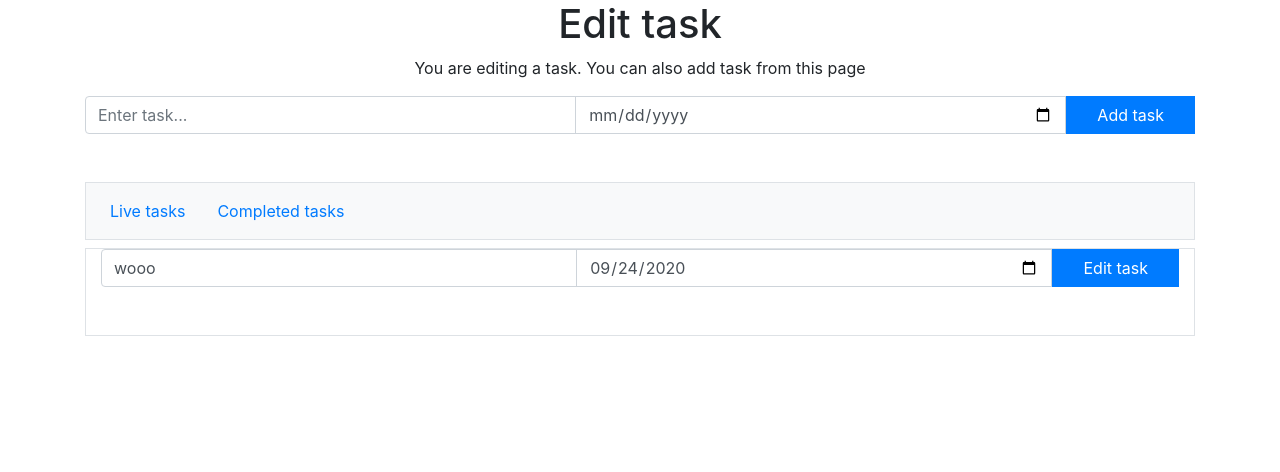
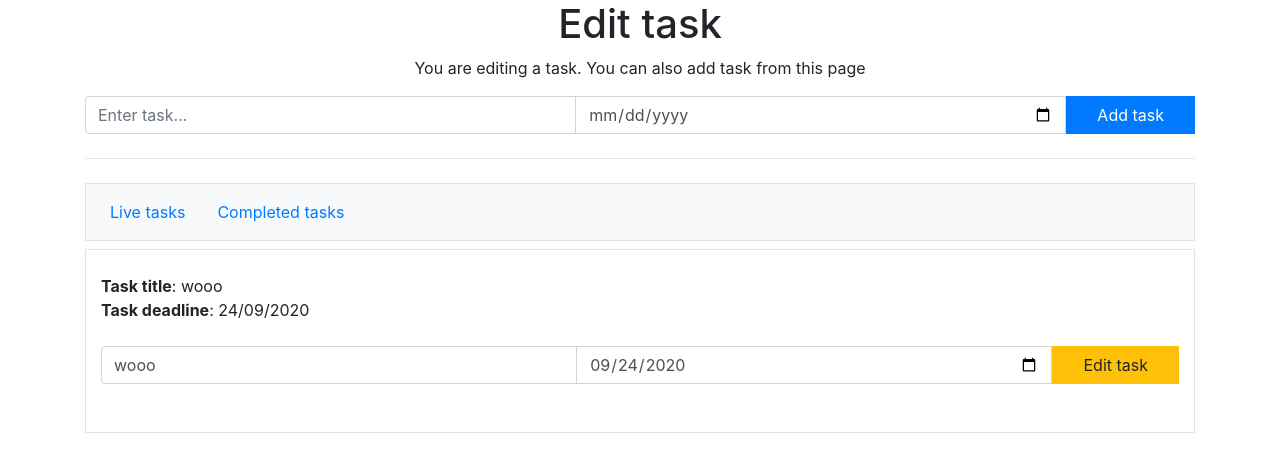
Before and after one commit to deividas-pelakauskas/todo-flask, a Flask app: page /edit/3 in a window 1280 px wide. Shown: the top 472 px of the page. Run offline with Flask 2, Linux system fonts and the light colour scheme; data comes from the database, SQL or seed files in the repository; both versions use the stored data as it was after the commit; some libraries are stand-ins or nearby versions.

Commit message:
Added more styling

```diff
--- a/templates/edit.html
+++ b/templates/edit.html
@@ -1,11 +1,15 @@
 {% extends "layout.html" %}
 {% block content %}
+    <p class="mt-4 mb-4">
+        <b>Task title</b>: {{ task_title }}<br>
+        <b>Task deadline</b>: {{ task_deadline|formatdatetime }}
+    </p>
     <form action="/edit-task/{{ task_id }}" method="POST">
         <div class="input-group mb-5">
             <div class="input-group">
                 <input type="text" class="form-control input-lg" name="title" value="{{ task_title }}" placeholder="Edit task..." required>
                 <input class="form-control" name="deadline" type="date" value="{{ task_deadline }}" placeholder="Enter task deadline...">
-                <button type="submit" class="btn btn-primary rounded-0">&nbsp;&nbsp;&nbsp;&nbsp;Edit task&nbsp;&nbsp;&nbsp;&nbsp;</button>
+                <button type="submit" class="btn btn-warning rounded-0">&nbsp;&nbsp;&nbsp;&nbsp;Edit task&nbsp;&nbsp;&nbsp;&nbsp;</button>
             </div>
         </div>
     </form>
--- a/templates/layout.html
+++ b/templates/layout.html
@@ -16,7 +16,7 @@
         <h1 class="text-center">{{ heading }}</h1>
         <p class="text-center">{{ page_description }}</p>
         <form action="/add" method="POST">
-            <div class="input-group mb-5">
+            <div class="input-group">
                 <div class="input-group">
                     <input type="text" class="form-control input-lg" name="title" required placeholder="Enter task...">
                     <input class="form-control" name="deadline" type="date" placeholder="Enter task deadline...">
@@ -24,6 +24,7 @@
                 </div>
             </div>
         </form>
+        <hr class="mt-4 mb-4">
         <!--Navigation menu-->
         <ul class="nav nav-pills bg-light p-2 border mb-2">
             <li class="nav-item">
```
Also changed, not shown: db.sqlite.
